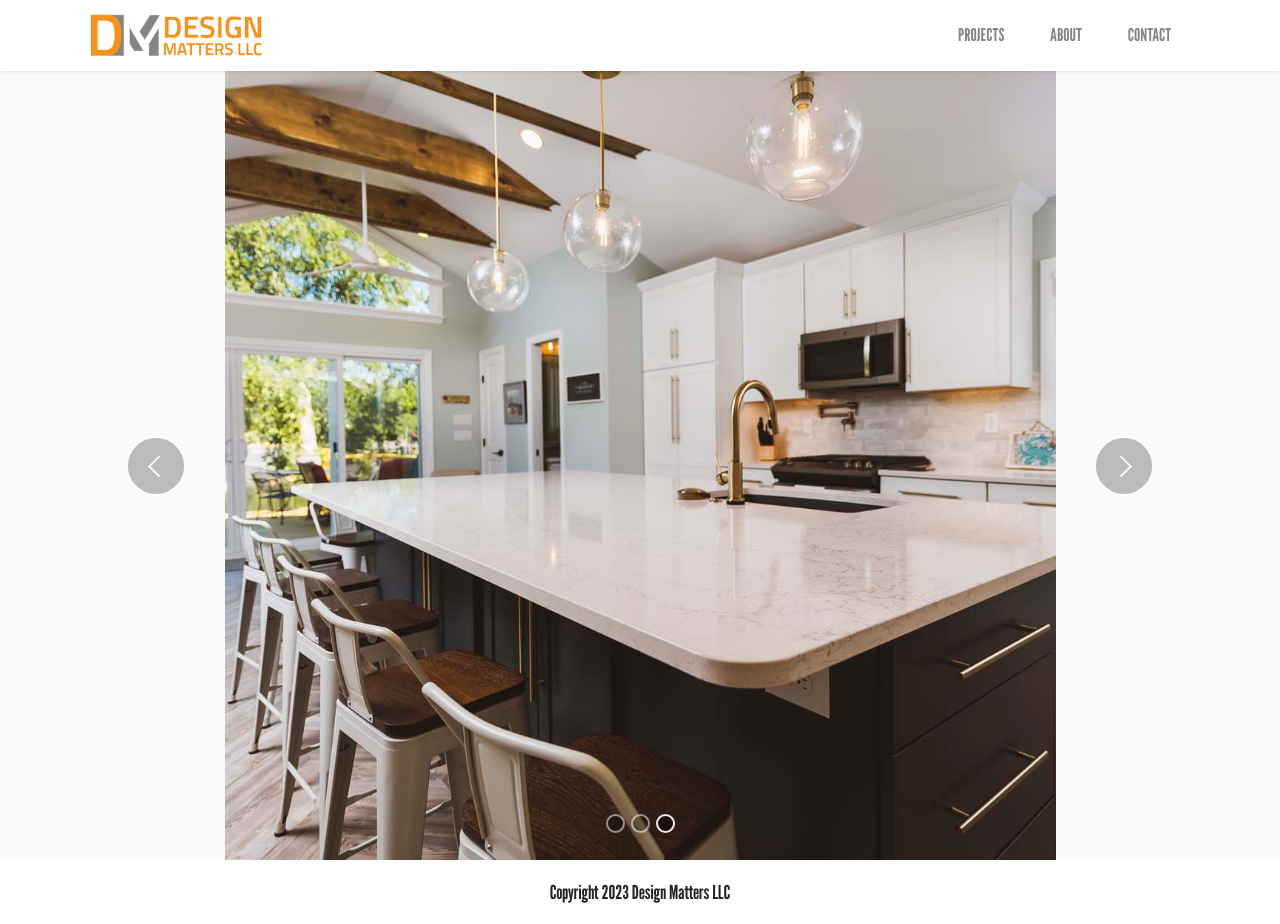
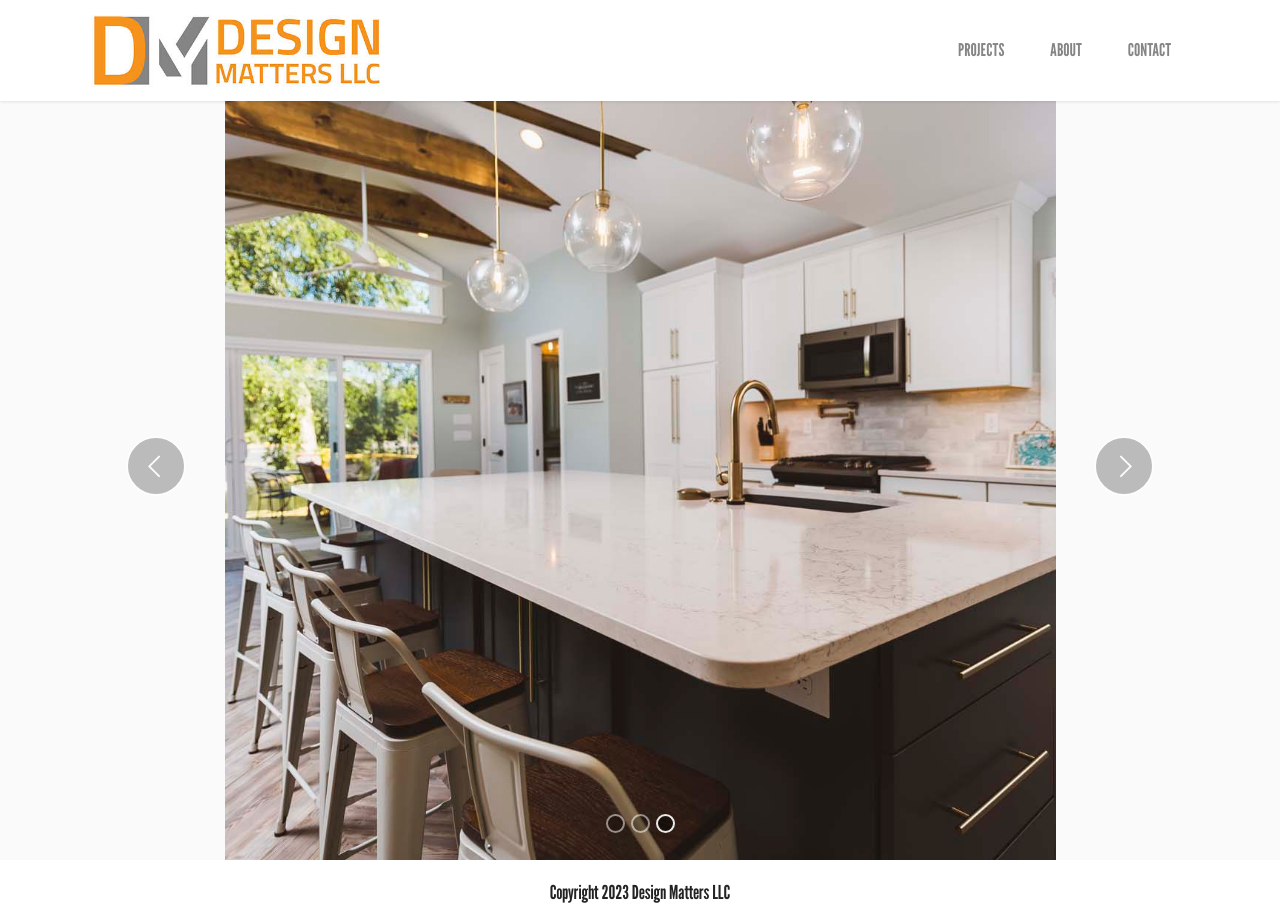
Before and after one commit to wmeister/design-matters, a plain HTML site: page index.html in a window 1280 px wide. Drawn offline with nearby package versions, Linux system fonts and the light colour scheme; files whose address does not match are found by name.

Commit message:
adjust logo image size

```diff
--- a/index.html
+++ b/index.html
@@ -39,7 +39,7 @@
             <div class="navbar-brand">
                 <span class="navbar-logo">
                     <a href="javascript:void(0)">
-                        <img src="i/logo.jpg" alt="DESIGN MATTERS LLC" style="height: 3rem;">
+                        <img src="i/logo.jpg" alt="DESIGN MATTERS LLC" style="height: 80px;">
                     </a>
                 </span>
 
```
